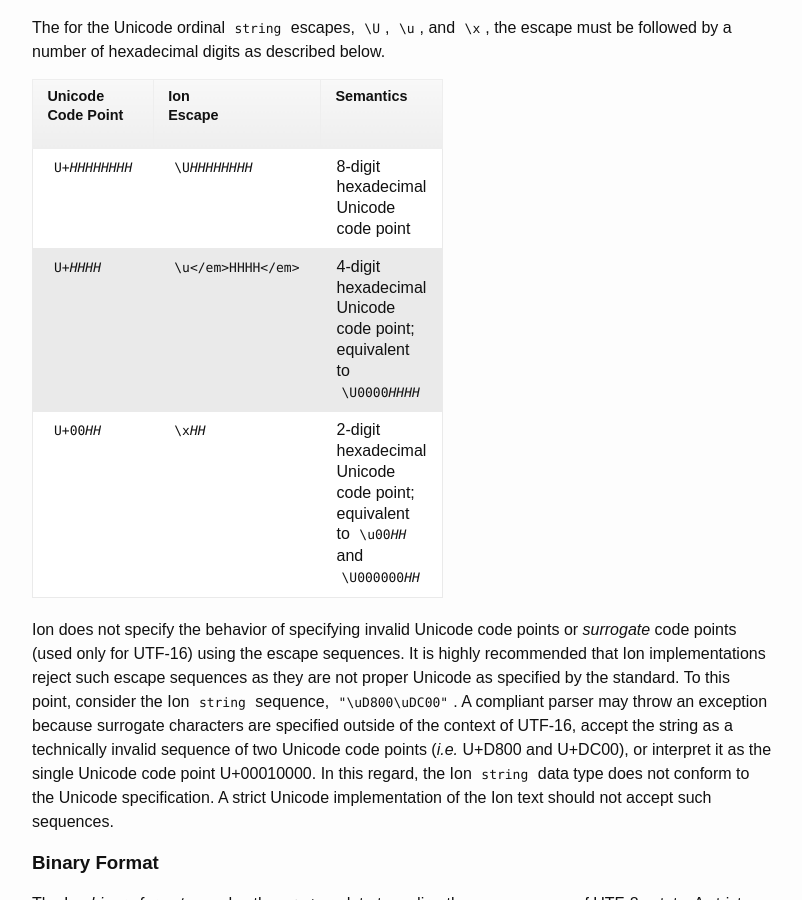
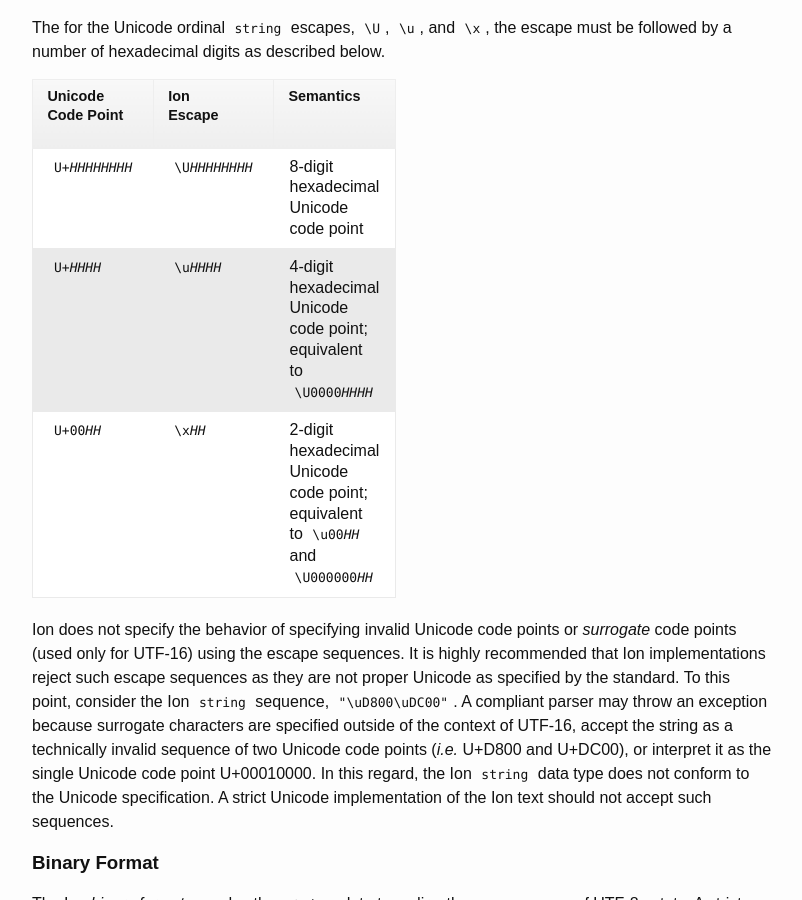
Before and after one commit to amazon-ion/ion-docs, a Jekyll site: the page built from stringclob.md, in a window 1280 px wide and 900 px high, scrolled down 2582 px. Shown: the whole window, without its empty margins (238-1040 px from the left). Built offline with Jekyll 4.4.1, drawn with Linux system fonts in a browser that asks for light colours.

Commit message:
Fixes unbalanced em tags.

```diff
--- a/stringclob.md
+++ b/stringclob.md
@@ -206,7 +206,7 @@ Escape</p></th>
 </tr>
 <tr class="even">
 <td align="left"><code>U+<em>HHHH</em></code></td>
-<td align="left"><code>\u</em>HHHH</em></code></td>
+<td align="left"><code>\u<em>HHHH</em></code></td>
 <td align="left">4-digit hexadecimal Unicode code point; equivalent to <code>\U0000<em>HHHH</em></code></td>
 </tr>
 <tr class="odd">
```
Also changed, not shown: spec.md (+1 -1 lines).
